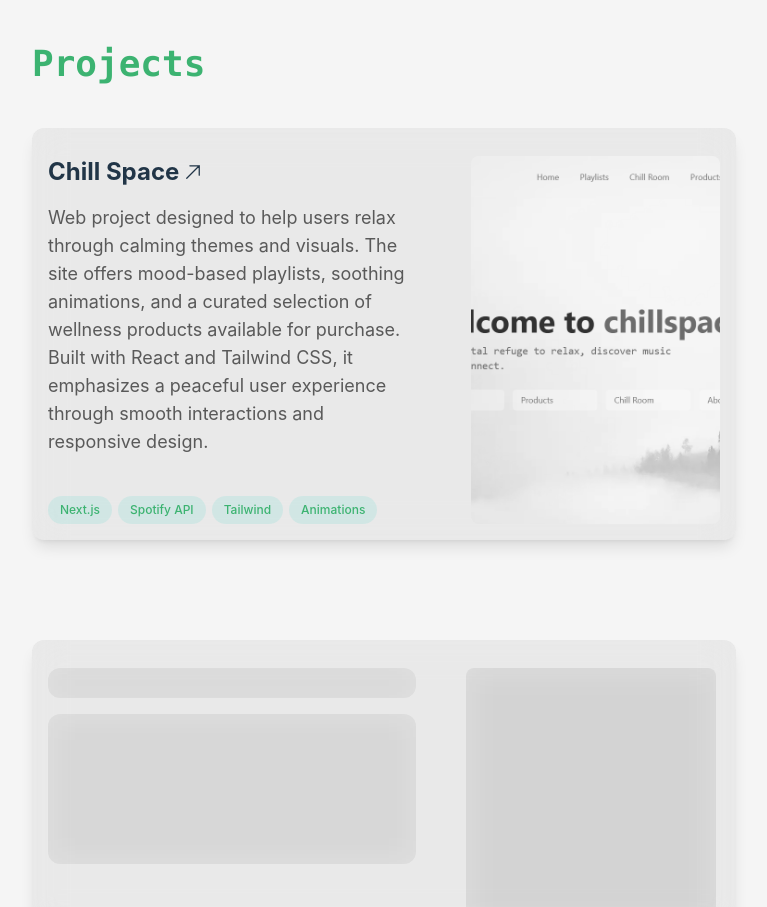
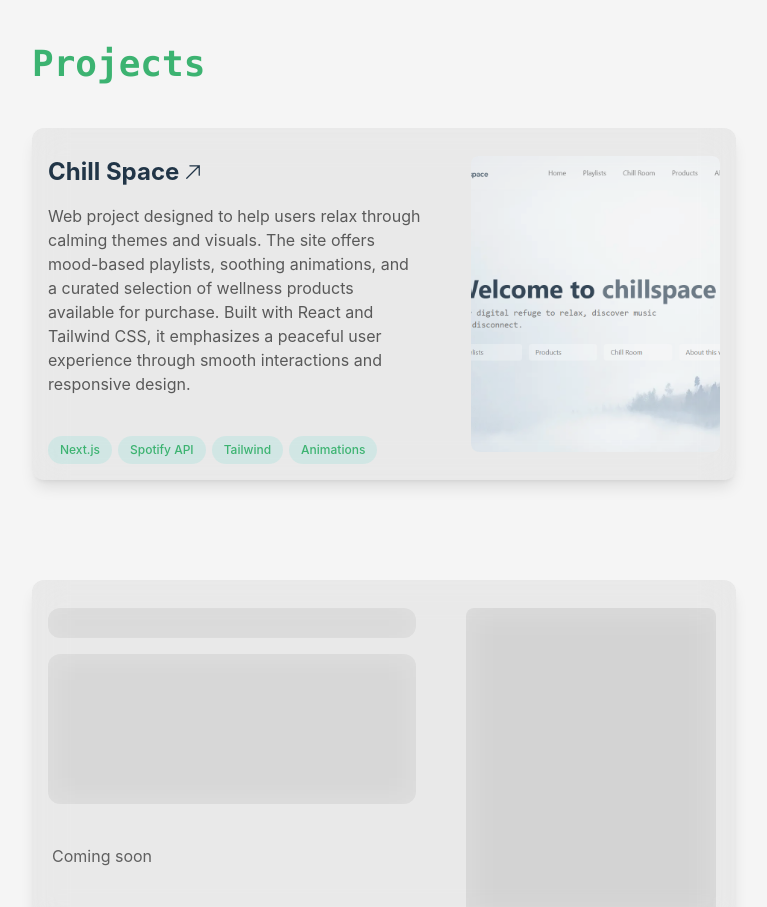
Before and after one commit to joanmrtnz/portfolio, a React (Vite) app: page / in a window 1280 px wide. Shown: the part 2560-3467 px from the top of the page, without its empty margins (264-1031 px from the left). Built offline with nearby package versions, Linux system fonts and the light colour scheme.

Commit message:
style: update layout and colors of project components

```diff
--- a/src/components/ProjectCard.jsx
+++ b/src/components/ProjectCard.jsx
@@ -25,7 +25,6 @@ export default function ProjectCard({ project }) {
         isVisible ? "opacity-100 translate-y-0" : "opacity-0 translate-y-10"
       }`}
     >
-      <a href={project.url} target="_blank" rel="noopener noreferrer">
       <div className="w-full backdrop-blur-lg bg-[var(--white)]/5 rounded-xl p-4 sm:p-4 shadow-lg group">
         <div
           className={`mx-auto grid gap-[30px] md:gap-[50px] mt-3 ${
@@ -35,17 +34,16 @@ export default function ProjectCard({ project }) {
           {isRight &&!isMobile ? (
             <>
               <ProjectText project={project} />
-              <ProjectImage imagePath={project.imagePath} />
+              <ProjectImage project={project} />
             </>
           ) : (
             <>
-              <ProjectImage imagePath={project.imagePath} />
+              <ProjectImage project={project} />
               <ProjectText project={project} />
             </>
           )}
         </div>
       </div>
-      </a>
     </div>
   );
 }
--- a/src/components/ProjectImage.jsx
+++ b/src/components/ProjectImage.jsx
@@ -1,11 +1,13 @@
-export default function ProjectImage({ imagePath }) {
+export default function ProjectImage({ project }) {
   return (
-    <div className="flex justify-center md:justify-start">
-      <img
-        src={imagePath}
-        className="w-full sm:max-w-[350px] md:max-w-none h-auto object-cover rounded-lg md:grayscale group-hover:grayscale-0 transition-opacity duration-700 delay-200"
-        alt="Project"
-      />
-    </div>
+      <a href={project.url} target="_blank" rel="noopener noreferrer" className="flex justify-center md:justify-start">
+        <div className="flex overflow-hidden rounded-md mb-3">
+          <img
+            src={project.imagePath}
+            className="opacity-90 w-full sm:max-w-[350px] md:max-w-none h-auto object-cover rounded-lg  group-hover:scale-103 transform transition-transform duration-300"
+            alt={`Preview of the project ${project.name}`}
+          />
+        </div>
+      </a>
   );
 }
--- a/src/components/ProjectText.jsx
+++ b/src/components/ProjectText.jsx
@@ -4,10 +4,10 @@ export default function ProjectText({ project }) {
   return (
     <div name="project-text" className="self-start flex flex-col">
       <h2 className="text-lg sm:text-2xl font-bold text-[var(--text-color)] transition-opacity duration-700 group-hover:underline group-hover:text-[var(--green)] flex items-center">
-        {project.name}
+        <a href={project.gitUrl} target="_blank" rel="noopener noreferrer">{project.name}</a>
         <ProjectIcon />
       </h2>
-      <p className="mt-4 mb-6 text-md sm:text-lg text-[var(--light-slate)] transition-opacity duration-700 delay-200">
+      <p className="mt-4 mb-6 text-md sm:text-md text-[var(--light-slate)] transition-opacity duration-700 delay-200">
         <span dangerouslySetInnerHTML={{ __html: project.description }}></span>
       </p>
       <ul className="mt-2 flex flex-wrap" aria-label="Technologies used:">
```
